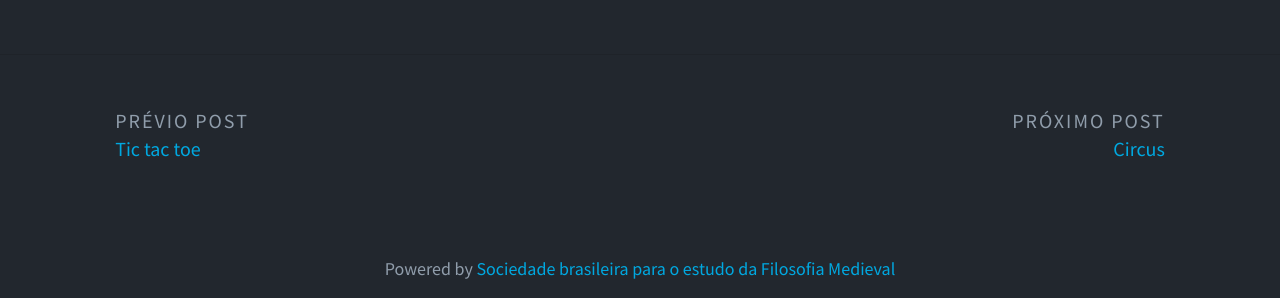
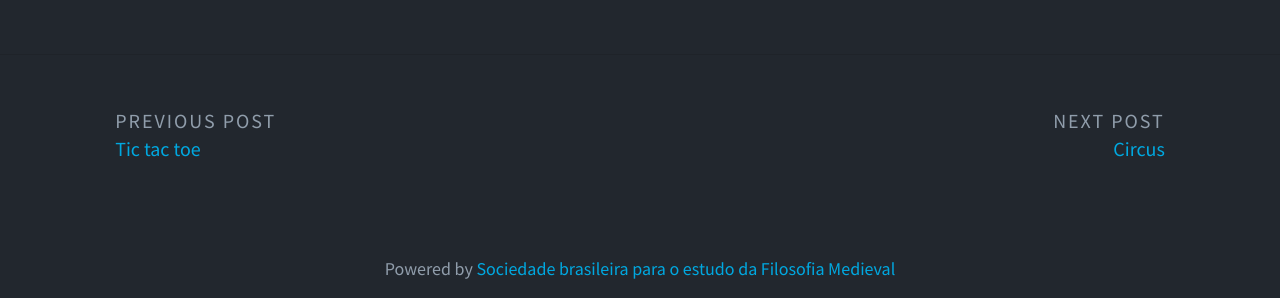
Before and after one commit to nap-o/sbefm, a Jekyll site: the page built from _portfolio/hanoi.md, in a window 1280 px wide. Shown: the part 1336-1634 px from the top of the page. Built offline with Jekyll 4.4.1, drawn with Linux system fonts in a browser that asks for light colours.

```diff
--- a/_data/language.yml
+++ b/_data/language.yml
@@ -6,8 +6,8 @@ str_add_to: "Add to"
 str_email: "Email"
 str_tweet: "Tweet"
 str_pin_it: "Pin it"
-str_next_post: "Próximo post"
-str_previous_post: "Prévio post"
+str_next_post: "Next post"
+str_previous_post: "Previous post"
 str_next_page: "Next"
 str_previous_page: "Prev"
 str_javascript_required_disqus: "Please enable JavaScript to view comments."
--- a/_includes/blog/post_info.liquid
+++ b/_includes/blog/post_info.liquid
@@ -9,7 +9,7 @@
     <p class="meta">
       {% if author.name %}{{ author.name }} - {% endif %}
       {% assign x = date | date: "%m" | minus: 1 %}
-      {{ site.data.language.str_months[x] | default: date | date: "%B" }} {{ date | date: "%d, %Y" }}
+      {{ site.data.language.str_months[x] | default: date | date: "%Y" }} {{ date | date: "%d, %Y" }}
     </p>
   {%- if author.url -%}</a>{%- endif -%}
 </div>
```
